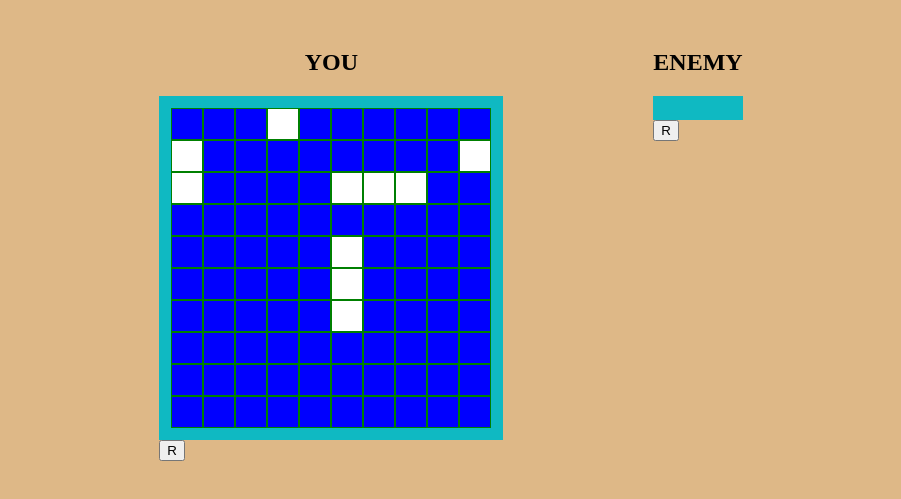
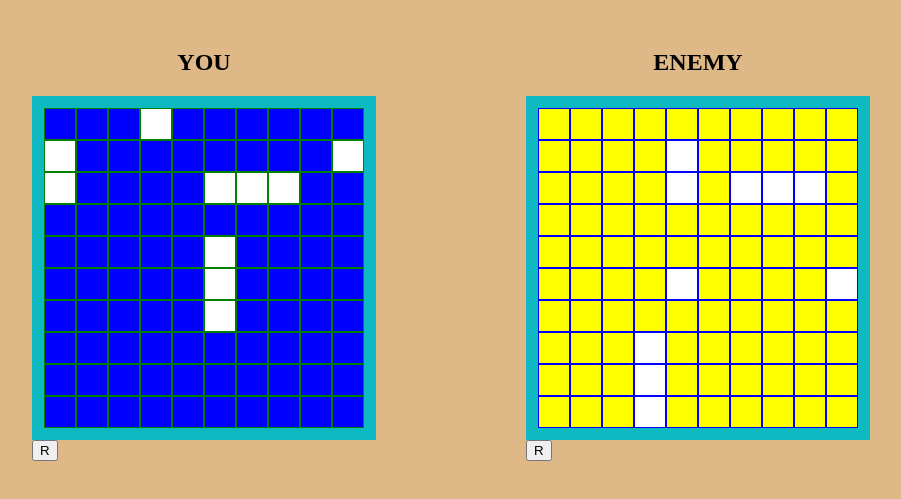
Before and after one commit to coffee-marios/Battleship, a website with bundled scripts: page index.html in a window 1280 px wide. Shown: the part 61-560 px from the top of the page, without its empty margins (189-1090 px from the left). Built offline with nearby package versions, Linux system fonts and the light colour scheme.

Commit message:
Set the grid and the boats of the computer

```diff
--- a/script.mjs
+++ b/script.mjs
@@ -1,26 +1,24 @@
-import { Gameboard, Player } from "./src/utils.mjs";
+import { Player } from "./src/utils.mjs";
 
-const player = Gameboard();
+const player_1 = Player(true);
+const player = player_1.gboard;
+
+const player_2 = Player(false);
+const computer = player_2.gboard;
+// console.clear();
+console.log(computer);
 
 // all dom blocks of boats
 let allBlocks = [];
 let movingShip;
 let hoverBlock;
 
-////
-
 // Prevent the ship from jumping over other ships
 
 let blockMemory = undefined;
 
-// Prepare to test if the ship can move;
-let testShipShift = true;
-
 // the first movement of the ship is special
 let shipHasMoved = false;
-
-let moveUp, moveDown, moveLeft, moveRight;
-moveUp = moveDown = moveLeft = moveRight = false;
 
 let criticalBlock_x_greater;
 let criticalBlock_x_smaller;
@@ -32,14 +30,19 @@ const checkBlocksEmpty = new Set();
 
 // Place the blocks we need
 player.setBoats();
+computer.setBoats();
 
 console.log("You have the ships: ", player.allShips);
 
 const createBoard = (elementId, elementClass, user = "person") => {
-  const board_1 = document.getElementById(elementId);
-  const removable1 = document.createElement("div");
-  board_1.appendChild(removable1);
-  removable1.setAttribute("id", "removable1");
+  const myBoard = document.getElementById(elementId);
+
+  const content = document.createElement("div");
+  myBoard.appendChild(content);
+
+  if (user === "person") content.setAttribute("id", "removable1");
+  if (user === "computer") content.setAttribute("id", "stable");
+
   for (let j = 0; j < 10; j++) {
     for (let i = 0; i < 10; i++) {
       const elem = document.createElement("div");
@@ -48,11 +51,13 @@ const createBoard = (elementId, elementClass, user = "person") => {
       elem.id = blockId;
       const dot = document.createElement("div");
       elem.appendChild(dot);
-      if (user === "person") {
+      if (user === "computer") {
         elem.addEventListener("click", () => {
           dot.classList.add("dot-strike");
           elem.classList.add("board_block_1-strike");
         });
+      }
+      if (user === "person") {
         elem.addEventListener("mouseover", (x) => {
           const block_id = x.srcElement.id;
           const test_match = block_id.match(/\[(.*)\]$/);
@@ -61,19 +66,31 @@ const createBoard = (elementId, elementClass, user = "person") => {
         });
       }
 
-      removable1.appendChild(elem);
+      content.appendChild(elem);
     }
   }
 };
-createBoard("board_1", "board_block_1");
-// createBoard("board_2", "board_block_2", "computer");
+createBoard("board_1", "board_block_1", "person");
+createBoard("board_2", "board_block_2", "computer");
 // console.log("player: ", player);
 
-const drawShips = () => {
+const drawShips = (common = true) => {
+  // Human
   const ships_player = player.allShips;
   for (let i = 0; i < ships_player.length; i++) {
     boat_block("board_1", ships_player[i]);
     ships_player[i].moving = false;
+  }
+  if (!common) return;
+
+  // Computer
+
+  const ships_computer = computer.allShips;
+  console.log("XXXXXXXXXXXxx");
+  console.log(ships_computer);
+  for (let i = 0; i < ships_computer.length; i++) {
+    boat_block("board_2", ships_computer[i]);
+    ships_computer[i].moving = false;
   }
 };
 
@@ -169,8 +186,6 @@ const boat_block = (board, boat) => {
     }
 
     if (!collision && hoverBlock !== undefined) {
-      // if (blockMemory === undefined && hoverBlock !== undefined)
-      //   blockMemory = [...hoverBlock];
       player.manuallyShiftShip(boat, hoverBlock);
 
       collision = boat.blockedDirection.get("collision");
@@ -237,7 +252,6 @@ const boat_block = (board, boat) => {
 
         allBlocks = [...elementsBoats];
         if (player.temporary_occupiedBlocks.size >= 9) {
-          //console.log("TEMPORARY");
           player.tempPermanent();
           allBlocks = [...elementsBoats];
         }
@@ -256,11 +270,9 @@ const boat_block = (board, boat) => {
       boat_block_id = board;
       boat_block_id += "-[" + selectBlock[i].toString() + "]";
       let elem = document.getElementById(boat_block_id);
-      // elem.classList.add("testColor");
 
       elem.classList.add(typeBoat);
       if (typeBoat === "moving-boat") elem.classList.add("moving-boat-border");
-      /// console.log("boat_block_id", boat_block_id);
       const nameShip = boat.name;
       let boatBlocksCopy = [...boat.blocks];
       elem.classList.add(nameShip);
@@ -268,12 +280,13 @@ const boat_block = (board, boat) => {
       allElementBoats.push(elem);
 
       elem.addEventListener("mousedown", (e) => {
+        console.clear();
         e.preventDefault();
         // console.log("Down", e.srcElement);
+        console.log(hoverBlock);
         blockMemory = [...hoverBlock];
 
         // console.clear();
-        //console.log("down, boat movement:", boat.blockedDirection);
         console.log("down", boat);
         let hereBoat = false;
 
@@ -318,7 +331,7 @@ button_random_1.addEventListener("click", () => {
   createBoard("board_1", "board_block_1");
   player.setBoats();
 
-  drawShips();
+  drawShips(false);
 });
 
 drawShips();
--- a/src/utils.mjs
+++ b/src/utils.mjs
@@ -60,14 +60,23 @@ export function Ship(lengthShip, name) {
 
 // Get the ships ready
 
-const carrier = Ship(3, "Carrier");
-const battleship = Ship(3, "Battleship");
-const destroyer = Ship(2, "Destroyer");
-const submarine = Ship(1, "Submarine");
-const patrolBoat = Ship(1, "Patrol");
+export function Gameboard(human = true) {
+  let carrier, battleship, destroyer, submarine, patrolBoat;
+  if (human === true) {
+    carrier = Ship(3, "Carrier");
+    battleship = Ship(3, "Battleship");
+    destroyer = Ship(2, "Destroyer");
+    submarine = Ship(1, "Submarine");
+    patrolBoat = Ship(1, "Patrol");
+  } else {
+    carrier = Ship(3, "Carrier_comp");
+    battleship = Ship(3, "Battleship_comp");
+    destroyer = Ship(2, "Destroyer_comp");
+    submarine = Ship(1, "Submarine_comp");
+    patrolBoat = Ship(1, "Patrol_comp");
+  }
 
-export function Gameboard() {
-  const allShips = [carrier, battleship, destroyer, submarine, patrolBoat];
+  let allShips = [carrier, battleship, destroyer, submarine, patrolBoat];
 
   const myShips = [];
   let occupiedBlocks = new Map();
@@ -438,7 +447,7 @@ export function Gameboard() {
     temporary_surroundBlocks,
     mapBlocks: mapBlocks,
     temporary_data_boat,
-    carrier: carrier,
+
     battleship: battleship,
 
     allShips: allShips,
@@ -450,7 +459,7 @@ export function Gameboard() {
     setBoats(_allShips = allShips) {
       occupiedBlocks.clear();
       surroundBlocks.clear();
-      console.clear();
+      // console.clear();
       for (let i = 0; i < _allShips.length; i++) {
         _allShips[i].clearBlocks();
         _allShips[i].collisionUpdate();
@@ -484,8 +493,8 @@ export function Gameboard() {
   };
 }
 
-export function Player(human = true) {
-  const gboard = Gameboard();
+export function Player(human) {
+  const gboard = Gameboard(human);
   const win = false;
 
   return {
--- a/style.css
+++ b/style.css
@@ -18,8 +18,9 @@ body {
 }
 
 
-#board_2,
-#removable1 {
+
+#removable1,
+#stable {
     background-color: brown;
     border: 12px rgb(15, 185, 194) solid;
     display: grid;
```
